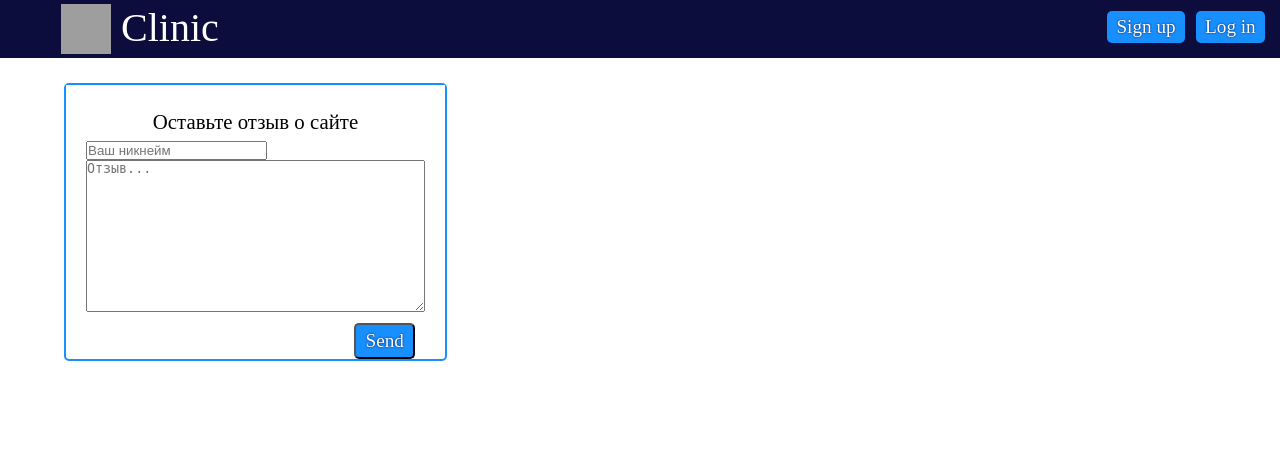
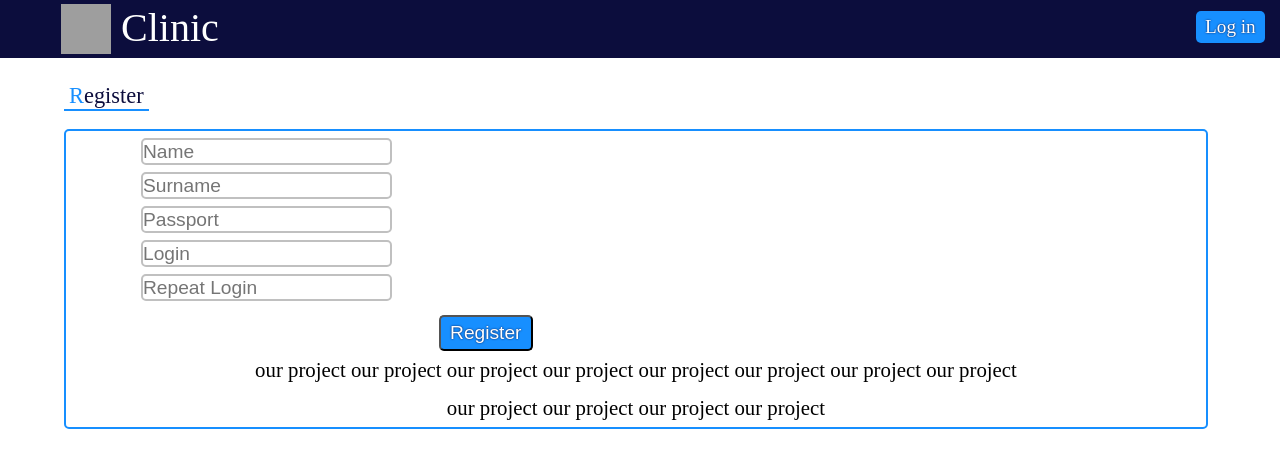
Before and after one commit to EasierThanIThought/Web-technologies, a Django app: page /register in a window 1280 px wide; the page is wider, and only the part inside the window is pictured. Shown: the top 468 px of that part. Run offline with Django 3.2, Linux system fonts and the light colour scheme; parts of the project's set-up code (start-up, migrations or seed data) failed here and were passed over; grey boxes are pictures that could not be loaded.

Commit message:
Creation of basic pages + starting registration

```diff
--- a/main/forms.py
+++ b/main/forms.py
@@ -1,4 +1,4 @@
-from .models import Feedback
+from .models import *
 from django.forms import ModelForm, TextInput, Textarea
 from django.contrib.auth.models import User
 
@@ -9,11 +9,27 @@ class FeedBackForm(ModelForm):
         fields = ["name", "feedback"]
         widgets = {
             "name": TextInput(attrs={
-            'class': 'form-control',
-            'placeholder': 'Ваш никнейм'
+                'class': 'form-control',
+                'placeholder': 'Ваш никнейм'
             }),
             "feedback": Textarea(attrs={
-            'class': 'form-control',
-            'placeholder': 'Отзыв...'
+                'class': 'form-control',
+                'placeholder': 'Отзыв...'
             }),
         }
+
+
+class RegisterForm(ModelForm):
+    class Meta:
+        model = Patient
+        fields = ["name", "passport"]
+        widgets = {
+            "name": TextInput(attrs={
+                'class': 'form-control',
+                'placeholder': 'Ваше имя'
+            }),
+            "passport": Textarea(attrs={
+                'class': 'form-control',
+                'placeholder': 'Пароль'
+            }),
+        }
--- a/main/templates/main/clinic.html
+++ b/main/templates/main/clinic.html
@@ -108,6 +108,7 @@
             margin-left: 5%;
         }
         .heading {
+            cursor: default;
             font-weight: lighter;
             font-size: 1.4em;
             border-bottom: 2px solid #178FFF;
--- a/main/templates/main/register.html
+++ b/main/templates/main/register.html
@@ -1,6 +1,6 @@
 {% extends 'main/styles.html' %}
 {% block title %}
-    Register
+    Clinic
 {% endblock %}
 
 {% block headcontent %}
@@ -82,7 +82,6 @@
             color: white;
         }
         .btn {
-            font-family: "Times New Roman", sans-serif !important;
             float: right;
             margin-right: 3%;
             margin-top: 7px;
@@ -109,6 +108,7 @@
             margin-left: 5%;
         }
         .heading {
+            cursor: default;
             font-weight: lighter;
             font-size: 1.4em;
             border-bottom: 2px solid #178FFF;
@@ -145,29 +145,21 @@
             text-align: center;
             color: black;
         }
-        .text-block {
-            background-color: white;
-            color: black;
-            padding-left: 20px;
-            padding-right: 20px;
+        input {
+            font-size: 1.2em;
+            line-height: 1.2em;
+            border: 2px solid silver;
+            border-radius: 5px;
         }
-        .text-block>span {
-            font-size: 1.3em;
-            width: 80%;
+        .register-form-container {
+            max-width: 450px;
+            padding-left: 30px;
+            padding-right: 30px;
+        }
+        .form-field {
             margin: 7px 10%;
-            float: left;
-            text-align: center;
-            color: black;
         }
-        .text-block>span {
-            font-size: 1.3em;
-            width: 80%;
-            margin: 7px 10%;
-            float: left;
-            text-align: center;
-            color: black;
-        }
-        .text-block>form>button {
+        .button {
             float: right;
             margin-right: 3%;
             margin-top: 7px;
@@ -177,17 +169,23 @@
             background-color: #178FFF;
             text-shadow: #0C0D3D 0 0 2px;
             color:white;
+            overflow: hidden;
 
         }
-        .text-block>form>button:hover {
-            margin-top: 9px;
+        .button:hover {
+            background-color: white;
+            color: #178FFF;
+            text-decoration: none;
+            text-shadow: none;
+            cursor: pointer;
         }
-        .text-block>form>button:active {
-            border-bottom: 0;
-            margin-top: 11px;
+        .button:active {
+            background-color: #178FFF;
+            color: white;
+            text-decoration: none;
+            text-shadow: none;
+            cursor: wait;
         }
-
-
 
     </style>
 
@@ -197,11 +195,6 @@
                 Log in
             </div>
         </a>
-        <a href="" title="Sign up">
-            <div class="btn">
-                Sign up
-            </div>
-        </a>
     </div>
 {% endblock %}
 
@@ -209,19 +202,35 @@
 {% load static %}
 <div id="main">
     <div id="news">
+        <h2 class="heading">Register</h2>
+        <div style="clear:both">
+            <br>
+        </div>
         <div class="article">
-            <div class="text-block">
-                <br><span>Оставьте отзыв о сайте</span><br>
-                <form method="post">
-                    {% csrf_token %}
-                    {{ form.name }}<br>
-                    {{ form.feedback }}<br>
-                    <button type="submit" class="btn btn-success">Send</button>
-                    <br>
-                    <span>{{ error }}</span>
-                    <br>
-                </form>
+            <div class="register-form-container">
+                <div class="form-fields">
+                    <div class="form-field">
+                        <input type="text" placeholder="Name">
+                    </div>
+                    <div class="form-field">
+                        <input type="text" placeholder="Surname">
+                    </div>
+                    <div class="form-field">
+                        <input type="text" placeholder="Passport">
+                    </div>
+                    <div class="form-field">
+                        <input type="text" placeholder="Login">
+                    </div>
+                    <div class="form-field">
+                        <input type="text" placeholder="Repeat Login">
+                    </div>
+                </div>
+                <div class="form-buttons">
+                    <button class="button">Register</button>
+                </div>
             </div>
+            <span>our project our project our project our project our project our project our project our project</span>
+            <span>our project our project our project our project</span>
         </div>
     </div>
 </div>
--- a/main/urls.py
+++ b/main/urls.py
@@ -1,7 +1,7 @@
 from django.urls import path, include
 from . import views
 urlpatterns = [
-    path('', views.index, name="Homepage"),
+    path('', views.clinic, name="Homepage"),
     path('about', views.about, name="About"),
     path('message', views.message, name="Feedback"),
     path('registration', views.registration, name="Registration"),
@@ -10,7 +10,6 @@ urlpatterns = [
     path('clinic', views.clinic, name="Clinic"),
     path('personpage', views.personpage, name="Personpage"),
 
-
     path('register', views.register, name="Register"),
 
 
--- a/main/views.py
+++ b/main/views.py
@@ -1,5 +1,5 @@
 from django.shortcuts import render, redirect
-from .forms import FeedBackForm
+from .forms import *
 from django.http import HttpResponse
 from django.contrib.auth.models import User, auth
 from django.contrib import messages
@@ -53,7 +53,7 @@ def home(request):
 def register(request):
     error = ''
     if request.method == "POST":
-        form = FeedBackForm(request.POST)
+        form = RegisterForm(request.POST)
         if form.is_valid():
             form.save()
             return redirect('Clinic')
```
